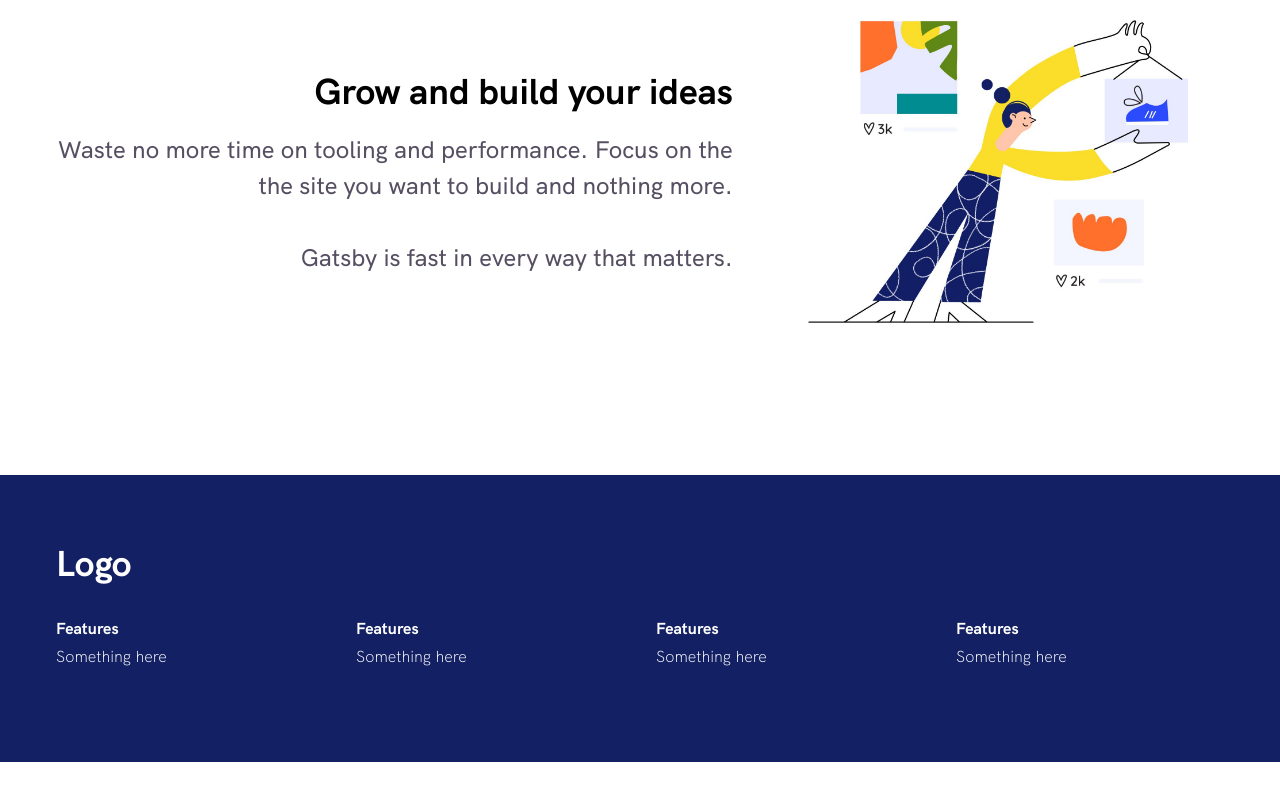
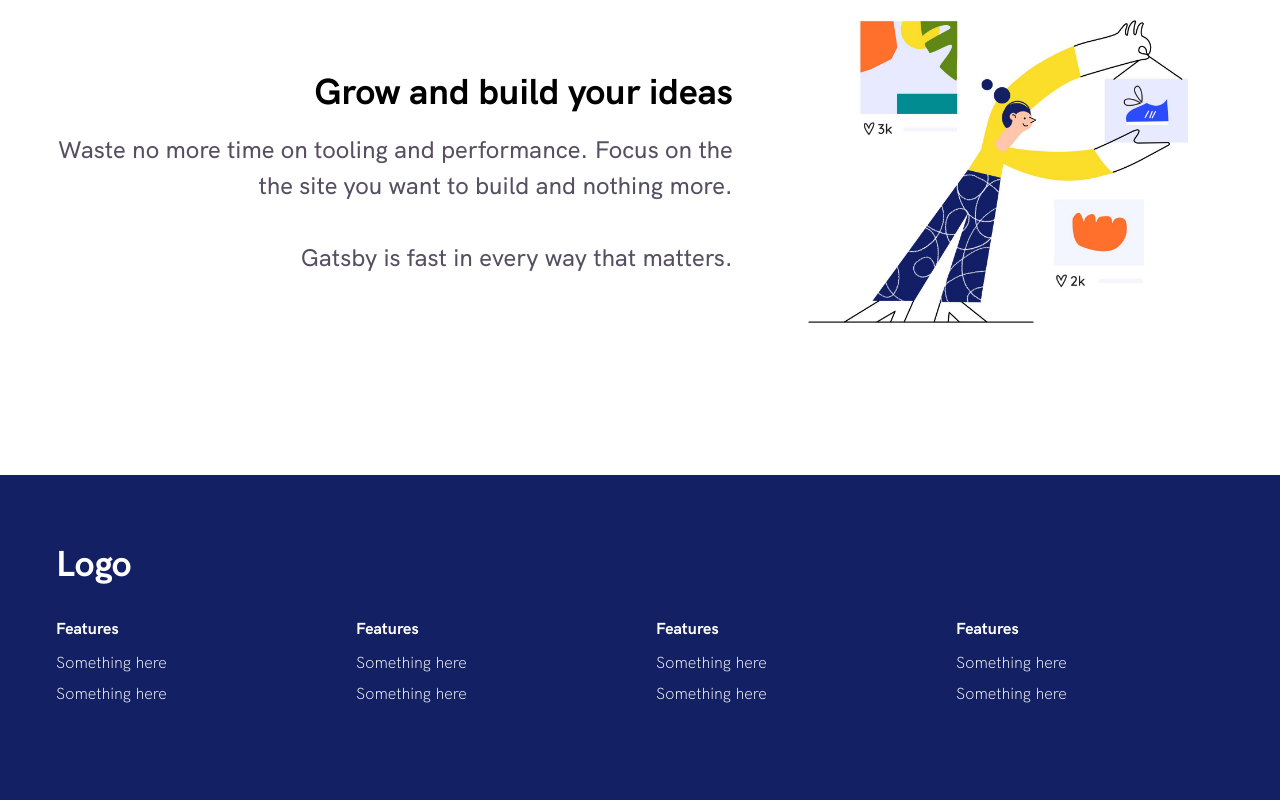
Before and after one commit to abraham-lopez-k3/gatsby-sass-marketing, a Gatsby site: page / in a window 1280 px wide. Shown: the part 1378-2178 px from the top of the page. Before the commit the page ends 2140 px from the top, so only its background shows below. Built offline with nearby package versions, Linux system fonts and the light colour scheme; Gatsby itself is replaced by a stand-in of ours.

Commit message:
Reorganizes footer

```diff
--- a/src/components/sections/footer.js
+++ b/src/components/sections/footer.js
@@ -1,6 +1,5 @@
 import React from "react"
 import styled from "styled-components"
-import { Link } from "gatsby"
 
 import { Container } from "../global"
 
@@ -14,26 +13,30 @@ const Footer = () => (
     </BrandContainer>
     <FooterLinksContainer>
       <FooterColumn>
+        <span>Features</span>
         <ul>
-          <span>Features</span>
+          <li>Something here</li>
           <li>Something here</li>
         </ul>
       </FooterColumn>
       <FooterColumn>
+        <span>Features</span>
         <ul>
-          <span>Features</span>
+          <li>Something here</li>
           <li>Something here</li>
         </ul>
       </FooterColumn>
       <FooterColumn>
+        <span>Features</span>
         <ul>
-          <span>Features</span>
+          <li>Something here</li>
           <li>Something here</li>
         </ul>
       </FooterColumn>
       <FooterColumn>
+        <span>Features</span>
         <ul>
-          <span>Features</span>
+          <li>Something here</li>
           <li>Something here</li>
         </ul>
       </FooterColumn>
@@ -89,18 +92,18 @@ const FooterLinksContainer = styled(Container)`
   justify-content: start;
 `
 const FooterColumn = styled.div`
+  span {
+    font-size: 16px;
+    font-family: "HK Grotesk Bold";
+    color: white;
+  }
   ul {
     list-style: none;
-    margin: 0;
+    margin: 16px 0;
     padding: 0;
     color: ${props => props.theme.color.white.regular};
-    span {
-      font-size: 16px;
-      margin-bottom: 10px;
-      font-family: "HK Grotesk Bold";
-    }
     li {
-      margin-top: 10px;
+      margin-bottom: 12px;
       font-family: "HK Grotesk Light";
     }
   }
```
